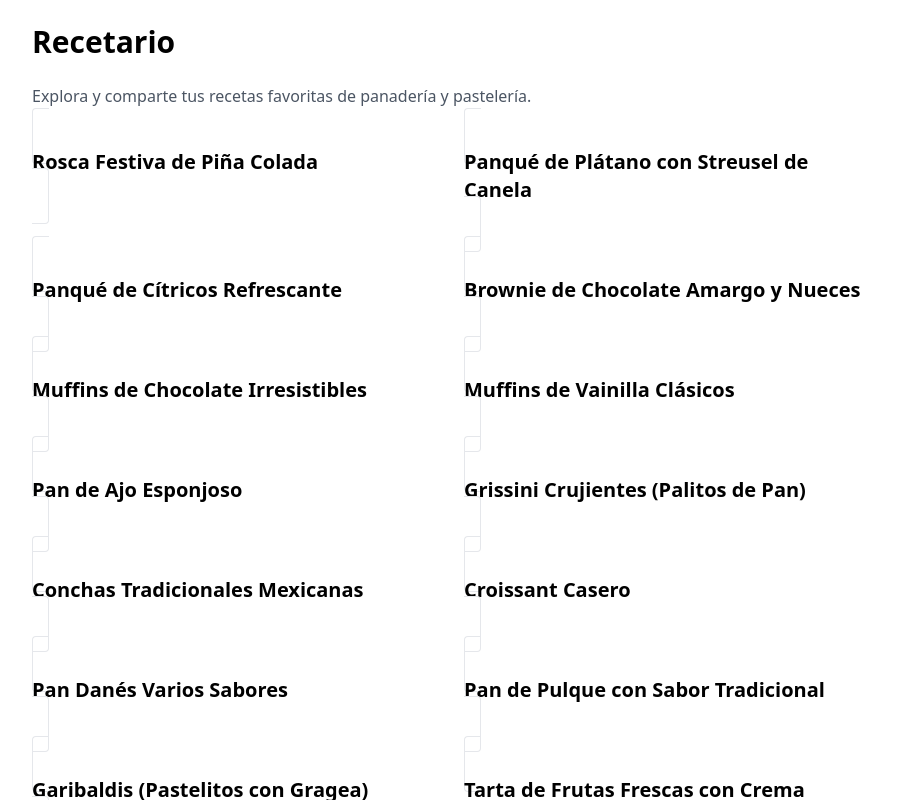
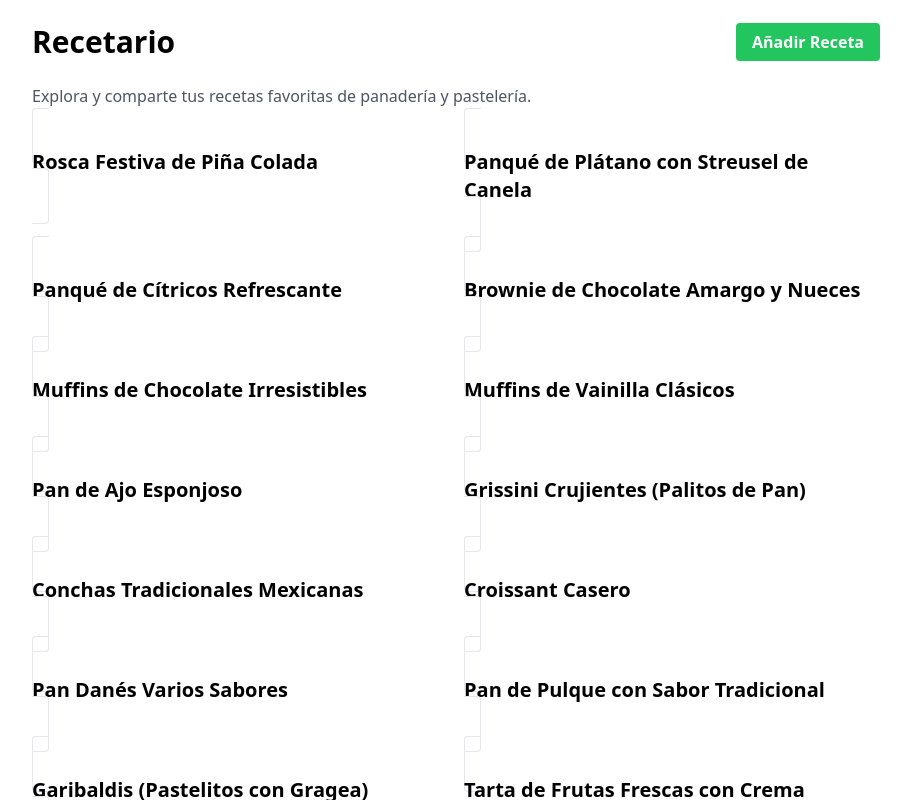
Before and after one commit to Drworm82/CursoPanadero, a Next.js app: page /recetas in a window 1280 px wide. Shown: the top 800 px of the page, without its empty margins (184-1095 px from the left). Built offline with nearby package versions, Linux system fonts and the light colour scheme.

Commit message:
Update index.js

```diff
--- a/pages/recetas/index.js
+++ b/pages/recetas/index.js
@@ -4,7 +4,14 @@
 export default function RecetasPage() {
   return (
     <div className="max-w-4xl mx-auto p-6">
-      <h1 className="text-3xl font-bold mb-6">Recetario</h1>
+      <div className="flex justify-between items-center mb-6">
+        <h1 className="text-3xl font-bold">Recetario</h1>
+        <Link href="/recetas/nueva">
+          <a className="bg-green-500 text-white font-bold py-2 px-4 rounded hover:bg-green-600 transition-colors duration-300">
+            Añadir Receta
+          </a>
+        </Link>
+      </div>
       <p className="mb-4 text-gray-600">
         Explora y comparte tus recetas favoritas de panadería y pastelería.
       </p>
```
